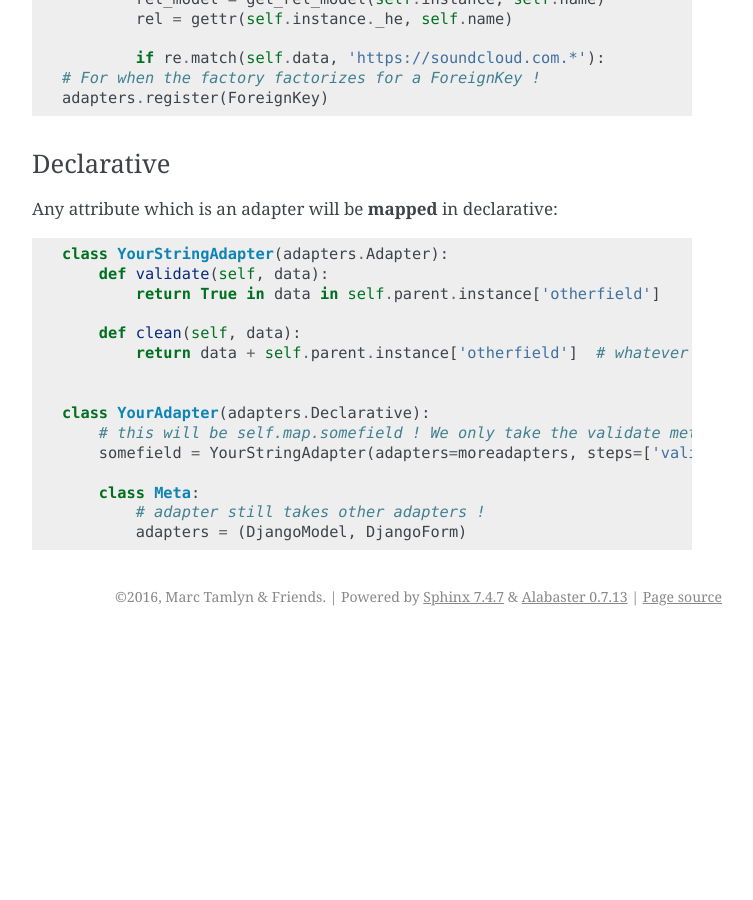
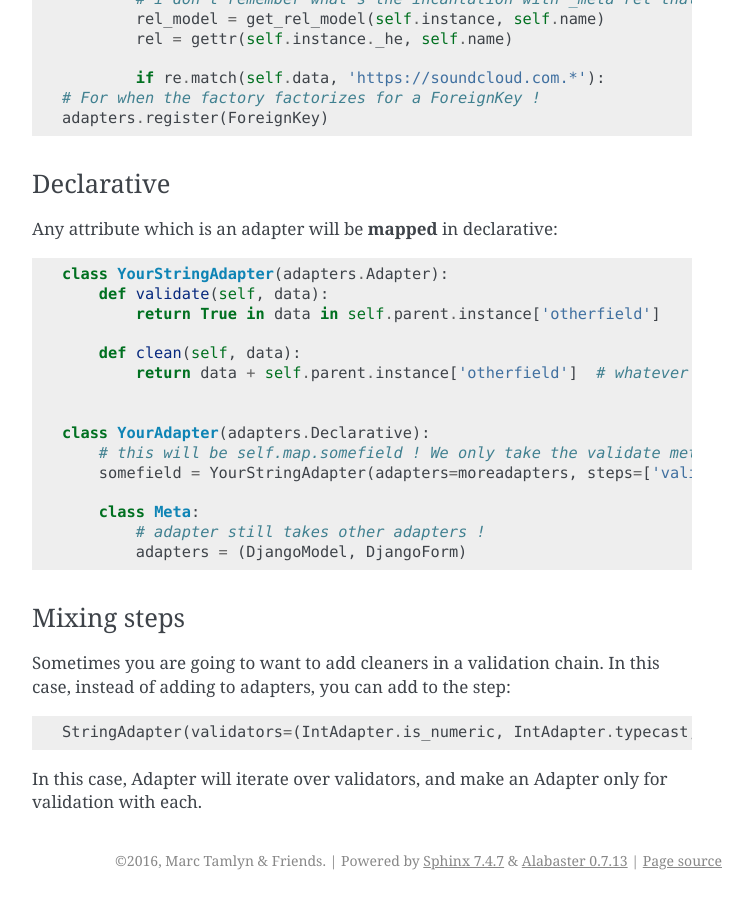
Before and after one commit to mjtamlyn/django-adapters, a Sphinx documentation site: the page built from docs/source/tutorial.rst, in a window 1280 px wide and 900 px high, scrolled down 4502 px. Shown: the whole window, without its empty margins (388-1141 px from the left). Built offline with Sphinx 7.4.7, drawn with Linux system fonts in a browser that asks for light colours; before the commit the page ends 5138 px from its top, so only the background shows below that; some of the changed text lies outside the part shown.

Commit message:
Mixing steps

```diff
--- a/docs/source/tutorial.rst
+++ b/docs/source/tutorial.rst
@@ -38,6 +38,7 @@ An adapter can proudly represent their family::
 Then serve their dear users::
 
     adapter = adapters.factory(Person.objects.get(pk=1))
+    assert isinstance(adapter, DjangoModelAdapter)
     assert adapter.instance.pk == 1
     assert adapter.initial == {'name': 'sly'}
 
@@ -240,3 +241,14 @@ Any attribute which is an adapter will be **mapped** in declarative::
         class Meta:
             # adapter still takes other adapters !
             adapters = (DjangoModel, DjangoForm)
+
+Mixing steps
+------------
+
+Sometimes you are going to want to add cleaners in a validation chain. In this
+case, instead of adding to adapters, you can add to the step::
+
+    StringAdapter(validators=(IntAdapter.is_numeric, IntAdapter.typecast, IntAdapter(greater_than=0).steps('validation')))
+
+In this case, Adapter will iterate over validators, and make an Adapter only
+for validation with each.
```
Also changed, not shown: other parts of docs/source/tutorial.rst (+1 -1 lines).
